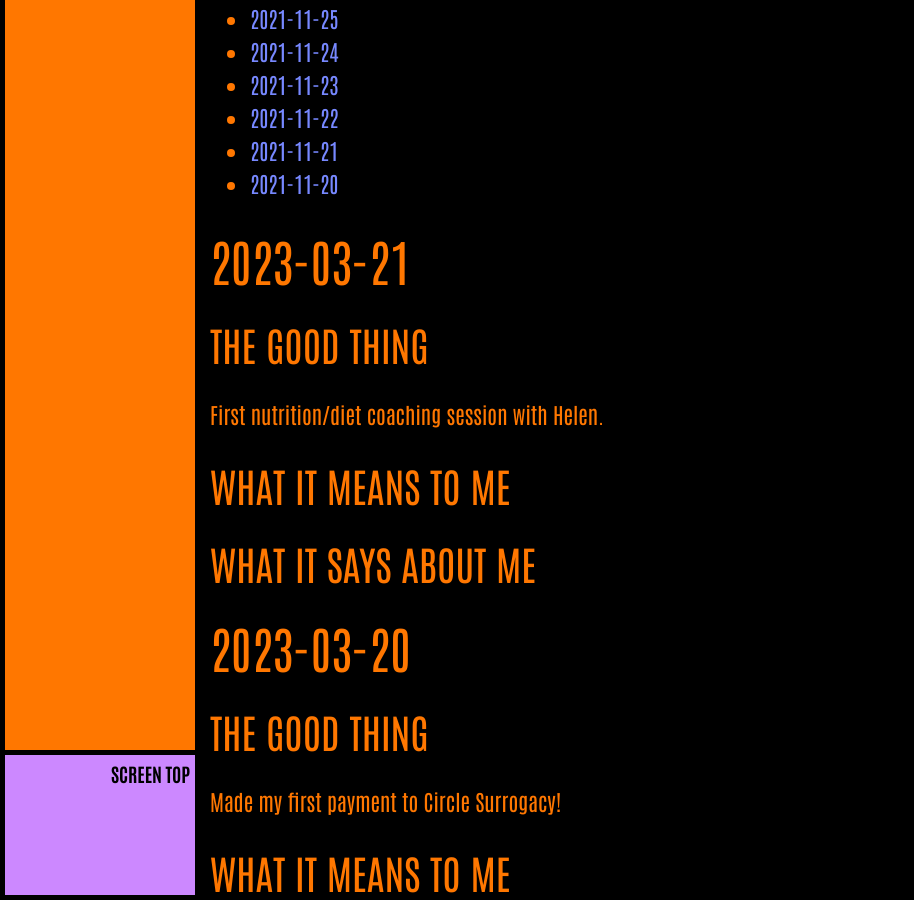
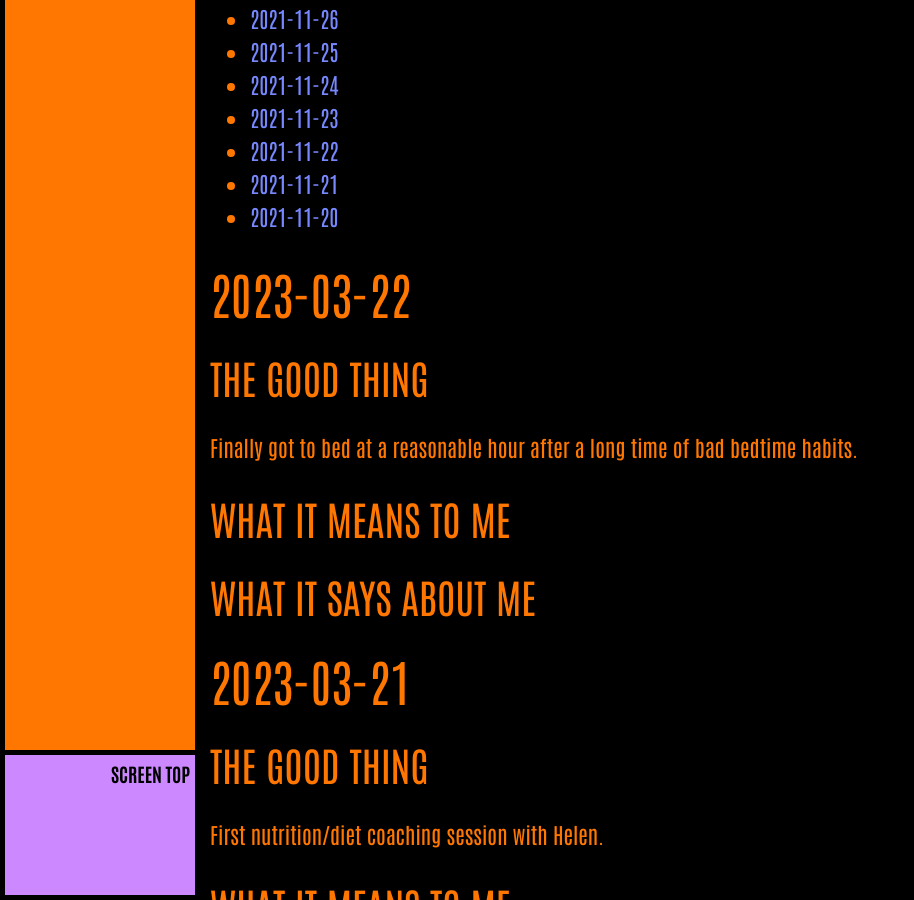
Before and after one commit to ArthurZey/arthurzey.github.io, a Jekyll site: the page built from _pages/one-good-thing.md, in a window 1280 px wide and 900 px high, scrolled down 10197 px. Shown: the whole window, without its empty margins (0-914 px from the left). Built offline with Jekyll 4.4.1, drawn with Linux system fonts in a browser that asks for light colours; some of the changed text lies outside the part shown.

Commit message:
added stub for 2023-03-22

```diff
--- a/_pages/one-good-thing.md
+++ b/_pages/one-good-thing.md
@@ -13,6 +13,15 @@
 {:toc}
 {::options toc_levels="2" /}
 
+## 2023-03-22
+### The Good Thing
+Finally got to bed at a reasonable hour after a long time of bad bedtime habits.
+### What It Means to Me
+
+### What It Says about Me
+
+
+
 ## 2023-03-21
 ### The Good Thing
 First nutrition/diet coaching session with Helen.
```
Also changed, not shown: other parts of _pages/one-good-thing.md (+1 -1 lines).
